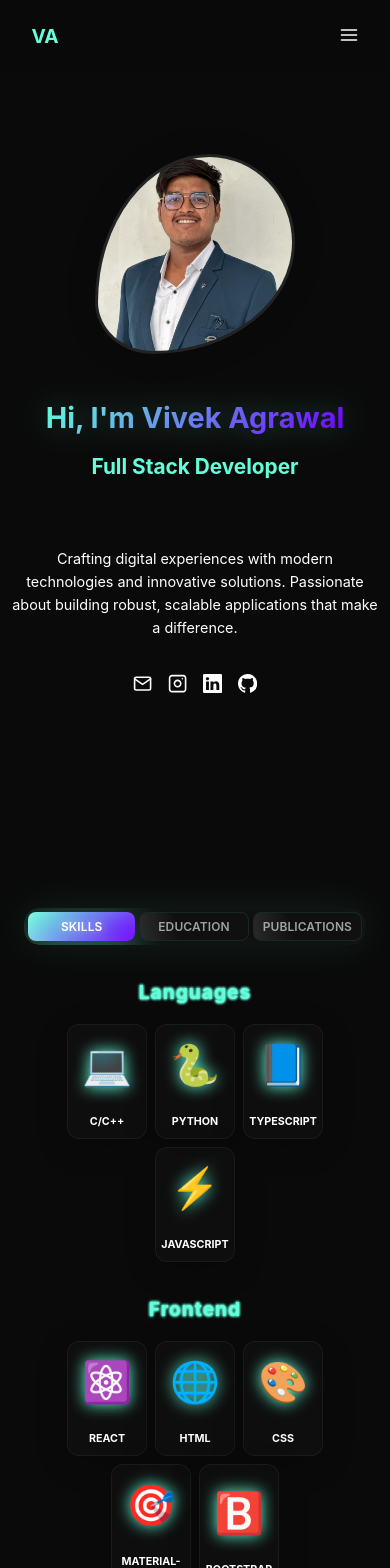
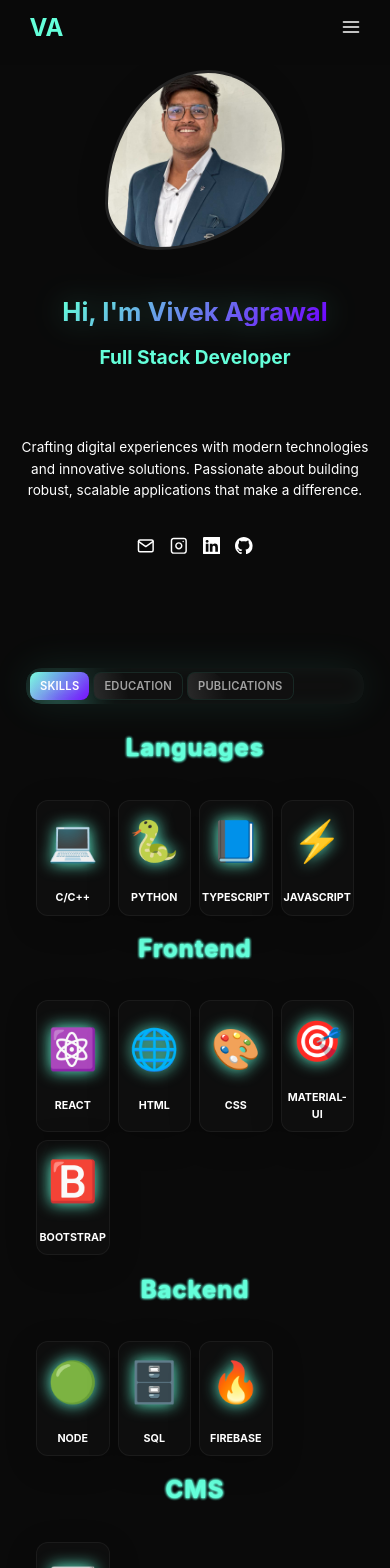
Before and after one commit to vivekagrawal07/Portfolio, a React (Vite) app: page / in a window 390 px wide. Shown: the top 1568 px of the page. Built offline with nearby package versions, Linux system fonts and the light colour scheme.

Commit message:
Update App.css

```diff
--- a/src/App.css
+++ b/src/App.css
@@ -522,6 +522,19 @@ body {
   gap: var(--spacing-xl);
   padding: var(--spacing-md) var(--spacing-sm);
   position: relative;
+}
+
+/* Add width control for larger screens */
+@media (min-width: 1024px) {
+  .projects-grid {
+    min-width: 2000px;
+    width: 100%;
+    max-width: var(--container-lg);
+    margin: 0 auto;
+    display: grid;
+    grid-template-columns: repeat(auto-fit, minmax(400px, 1fr));
+    gap: var(--spacing-xl);
+  }
 }
 
 .projects-grid::before {
@@ -1147,7 +1160,7 @@ body {
   height: 100%;
   display: flex;
   align-items: center;
-    justify-content: center;
+  justify-content: center;
   gap: var(--spacing-md);
   opacity: 0;
   transform: translateY(20px);
@@ -1373,7 +1386,7 @@ body {
   position: relative;
   width: 100%;
   max-width: 600px;
-  margin-left: auto;
+    margin-left: auto;
   margin-right: auto;
   padding: clamp(4px, 1vw, 8px);
   background: rgba(17, 17, 17, 0.8);
@@ -1574,7 +1587,7 @@ body {
 /* Desktop (1200px to 1399px) */
 @media (max-width: 1399px) {
   .section-content {
-    max-width: 1200px;
+    max-width: var(--container-lg);
   }
 
   .hero-content {
@@ -1582,7 +1595,7 @@ body {
   }
 
   .projects-grid {
-    grid-template-columns: repeat(2, 1fr);
+    grid-template-columns: repeat(auto-fit, minmax(400px, 1fr));
   }
 }
 
@@ -1641,7 +1654,7 @@ body {
   }
 
   .social-links {
-    justify-content: center;
+  justify-content: center;
   }
 
   .projects-grid {
@@ -1838,208 +1851,203 @@ body {
 
 /* Extra Small Devices (425px and below) */
 @media (max-width: 425px) {
-  /* Container adjustments */
+  /* Base layout adjustments */
+  .section {
+    padding: var(--spacing-md) 0;
+  }
+
   .section-content {
     width: 100%;
-    padding: 0 12px;
-  }
-
-  .section {
-    padding: var(--spacing-lg) 0;
+    padding: 0 10px;
   }
 
   /* Header adjustments */
   .header-content {
-    padding: 0 12px;
-  }
-
-  .logo {
-    font-size: 1.2rem;
-  }
-
-  /* Hero section */
+    padding: 0 10px;
+  }
+
+  .nav-menu {
+    width: 100%;
+    right: -100%;
+  }
+
+  /* Projects Grid */
+  .projects-grid {
+    grid-template-columns: 1fr;
+    gap: 20px;
+    padding: 10px;
+  }
+
+  .project-card {
+    width: calc(100% - 20px);
+    margin: 0 10px;
+    min-height: auto;
+  }
+
+  .project-image {
+    height: 160px;
+  }
+
+  .project-details {
+    margin: -30px 8px 0;
+    padding: 10px;
+  }
+
+  /* Skills Section */
+  .skills-grid {
+    gap: 15px;
+    padding: 10px;
+  }
+
+  .skills-category {
+    width: 100%;
+    min-width: unset;
+  }
+
+  .category-skills {
+    display: grid;
+    grid-template-columns: repeat(auto-fill, minmax(70px, 1fr));
+    gap: 8px;
+  }
+
+  .skill-card {
+    flex: unset;
+    width: 100%;
+    padding: 8px;
+    min-height: 80px;
+  }
+
+  /* Tabs Section */
+  .tabs-header {
+    padding: 4px;
+    gap: 4px;
+    overflow-x: auto;
+    justify-content: flex-start;
+    -webkit-overflow-scrolling: touch;
+    scrollbar-width: none;
+    margin-bottom: 15px;
+  }
+
+  .tabs-header::-webkit-scrollbar {
+    display: none;
+  }
+
+  .tab-button {
+    padding: 6px 10px;
+    font-size: 0.7rem;
+    flex: 0 0 auto;
+    min-width: max-content;
+  }
+
+  /* Education Cards */
+  .education-card {
+    padding: 12px;
+    margin: 0 10px;
+  }
+
+  .education-title {
+    font-size: 1rem;
+  }
+
+  /* Publication Cards */
+  .publication-card {
+    padding: 12px;
+    margin: 0 10px;
+    flex-direction: column;
+  }
+
+  .publication-info {
+    width: 100%;
+  }
+
+  /* Hero Section */
   .hero-section {
     padding-top: 60px;
+    min-height: auto;
+  }
+
+  .hero-content {
+    padding: 10px;
   }
 
   .hero-title h1 {
-    font-size: 1.8rem;
+    font-size: 1.6rem;
   }
 
   .hero-title h2 {
-    font-size: 1.3rem;
+    font-size: 1.2rem;
   }
 
   .hero-description {
-    font-size: 0.9rem;
-  }
-
-  .hero-image {
-    width: 200px;
-    height: 200px;
-  }
-
-  /* Skills section */
-  .skills-grid {
-    gap: var(--spacing-md);
-  }
-
-  .skills-category {
-    padding: 0;
-  }
-
-  .category-title {
-    font-size: 1.2rem;
-    margin-bottom: var(--spacing-sm);
-  }
-
-  .category-skills {
-    gap: 8px;
-  }
-
-  .skill-card {
-    flex: 0 1 80px;
-    padding: 8px;
-  }
-
-  .skill-icon {
-    font-size: 1.5rem;
-    margin-bottom: 4px;
-  }
-
-  .skill-name {
-    font-size: 0.8rem;
-  }
-
-  /* Projects section */
-  .projects-grid {
-    gap: var(--spacing-md);
-  }
-
-  .project-card {
-    margin: 0;
-    min-height: auto;
-  }
-
-  .project-image {
-    height: 180px;
-  }
-
-  .project-details {
-    padding: 12px;
-    margin: -40px 8px 0;
-  }
-
-  .project-details h3 {
-    font-size: 1.2rem;
-  }
-
-  .project-details p {
-    font-size: 0.9rem;
-    margin-bottom: 12px;
-  }
-
-  .tech-stack {
-    gap: 6px;
-    margin: 12px 0;
-  }
-
-  .tech-badge {
-    padding: 4px 8px;
-    font-size: 0.75rem;
-  }
-
-  /* Education section */
-  .education-card {
-    padding: 12px;
-  }
-
-  .education-title {
-    font-size: 1rem;
-  }
-
-  .education-institution {
-    font-size: 0.9rem;
-  }
-
-  .education-years {
-    font-size: 0.8rem;
-  }
-
-  .education-rating {
-    position: relative;
-    top: 0;
-    right: 0;
-    margin-top: 8px;
-    padding: 4px 8px;
-    font-size: 0.75rem;
-    display: inline-block;
-  }
-
-  /* Publication section */
-  .publication-card {
-    padding: 12px;
-  }
-
-  .publication-title {
-    font-size: 1rem;
-  }
-
-  .publication-year {
-    font-size: 0.8rem;
-  }
-
-  /* Tabs */
-  .tabs-container {
-    padding: var(--spacing-sm) 12px;
-  }
-
-  .tabs-header {
-    width: 100%;
-    gap: 4px;
-    padding: 4px;
-    margin-bottom: var(--spacing-md);
-  }
-
-  .tab-button {
-    padding: 6px 12px;
-    font-size: 0.75rem;
-    letter-spacing: 0.1px;
-  }
-
-  /* Social links */
-  .social-links {
-    gap: var(--spacing-sm);
-  }
-
-  .social-icon {
-    font-size: 1.2rem;
-  }
-
-  /* Resume button */
-  .resume-btn {
-    padding: 6px 12px !important;
-    font-size: 0.9rem !important;
-  }
-}
-
-/* Fix for very small devices (320px and below) */
-@media (max-width: 320px) {
+    font-size: 0.85rem;
+  }
+
   .hero-image {
     width: 180px;
     height: 180px;
   }
 
+  /* Tech Stack */
+  .tech-stack {
+    gap: 5px;
+    margin: 10px 0;
+  }
+
+  .tech-badge {
+    padding: 3px 6px;
+    font-size: 0.7rem;
+  }
+
+  /* Social Links */
+  .social-links {
+    gap: 15px;
+  }
+
+  .social-icon {
+    font-size: 1.1rem;
+  }
+}
+
+/* Additional fixes for very small devices */
+@media (max-width: 320px) {
+  .hero-image {
+    width: 160px;
+    height: 160px;
+  }
+
   .skill-card {
-    flex: 0 1 70px;
+    min-height: 70px;
+  }
+
+  .category-skills {
+    grid-template-columns: repeat(auto-fill, minmax(65px, 1fr));
   }
 
   .project-image {
-    height: 160px;
+    height: 140px;
   }
 
   .tab-button {
-    padding: 6px 8px;
-    font-size: 0.7rem;
-  }
-}
+    padding: 5px 8px;
+    font-size: 0.65rem;
+  }
+
+  .tech-badge {
+    padding: 2px 5px;
+    font-size: 0.65rem;
+  }
+}
+
+/* Fix for notched devices */
+@supports (padding: env(safe-area-inset-top)) {
+  @media (max-width: 425px) {
+    .header {
+      padding-top: max(0.5rem, env(safe-area-inset-top));
+    }
+
+    .section-content {
+      padding-left: max(10px, env(safe-area-inset-left));
+      padding-right: max(10px, env(safe-area-inset-right));
+    }
+  }
+}
```
